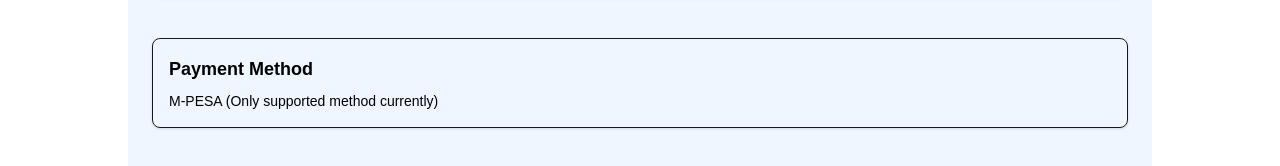
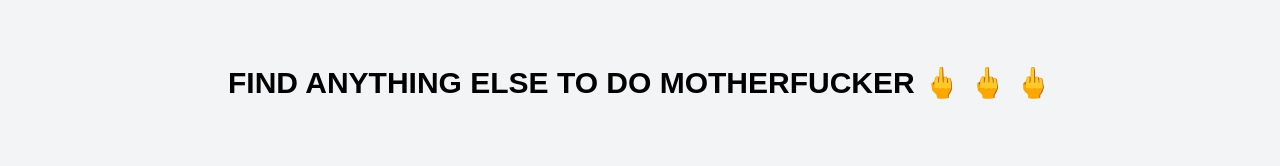
Before and after one commit to silenresras/killimart, a Next.js app: page /checkout in a window 1280 px wide. Shown: the part 309-475 px from the top of the page. Built offline with nearby package versions, Linux system fonts and the light colour scheme; no server answers.

Commit message:
Updated the maintanance page

```diff
--- a/src/app/layout.tsx
+++ b/src/app/layout.tsx
@@ -8,7 +8,7 @@
 import CookieConsent from "@/components/ui/CookieConsent";
 import UpdateNotification from "@/components/ui/UpdateNotification";
 
-const MAINTENANCE_MODE = false; // ⛔ Set to false when ready
+const MAINTENANCE_MODE = true; // ⛔ Set to false when ready
 
 export const metadata = {
   title: "Killimart",
--- a/src/components/maintanance/MaintainancePage.tsx
+++ b/src/components/maintanance/MaintainancePage.tsx
@@ -3,8 +3,7 @@
     return (
       <div className="flex items-center justify-center h-screen bg-gray-100 text-center">
         <div>
-          <h1 className="text-3xl font-bold mb-4 text-black">🚧 Site Under Maintenance</h1>
-          <p className="text-lg text-black">We&apos;re working hard to finish the development. Please check back soon.</p>
+          <h1 className="text-3xl font-bold mb-4 text-black"> FIND ANYTHING ELSE TO DO MOTHERFUCKER 🖕 🖕 🖕</h1>
         </div>
       </div>
     );
```
